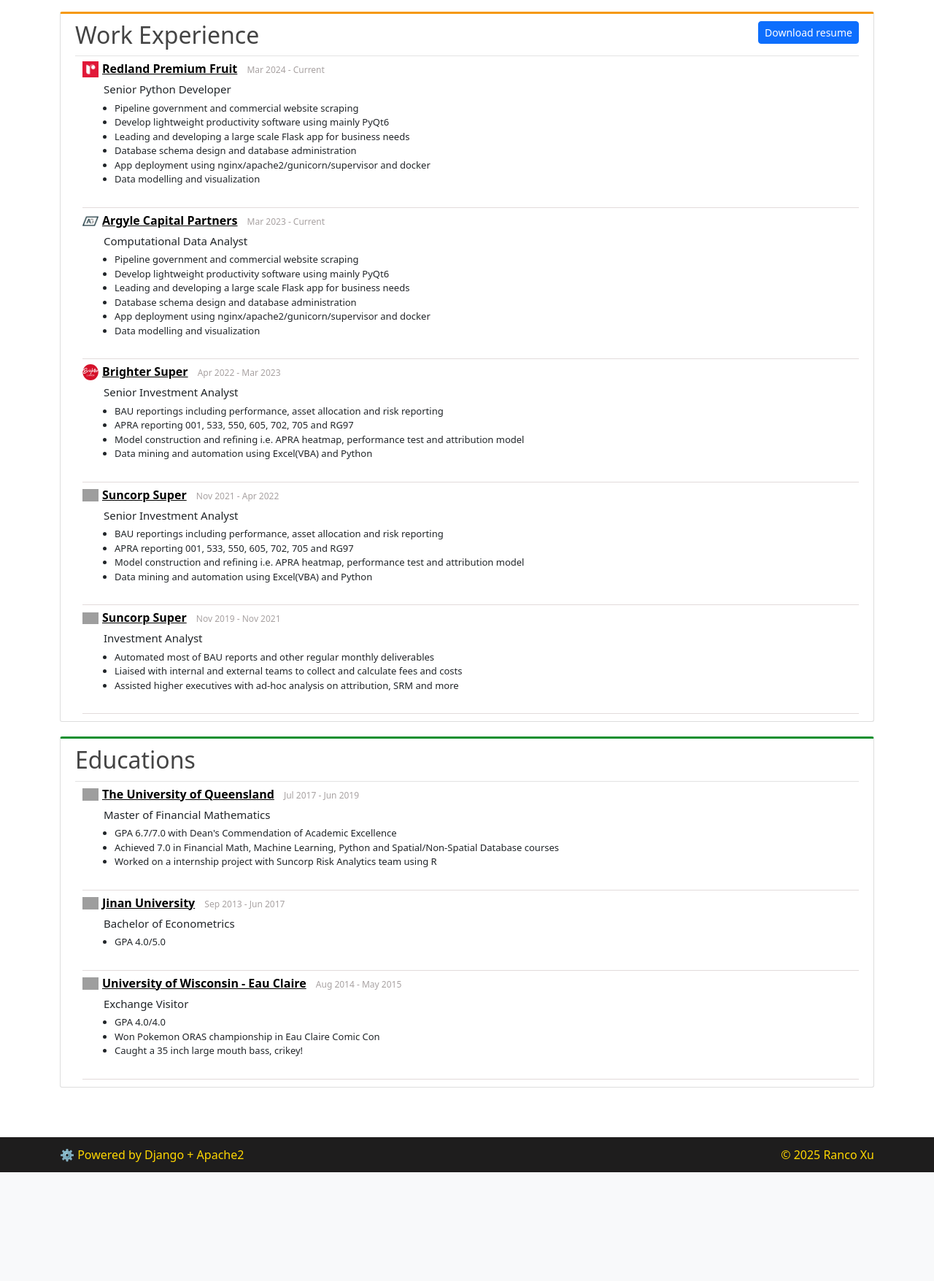
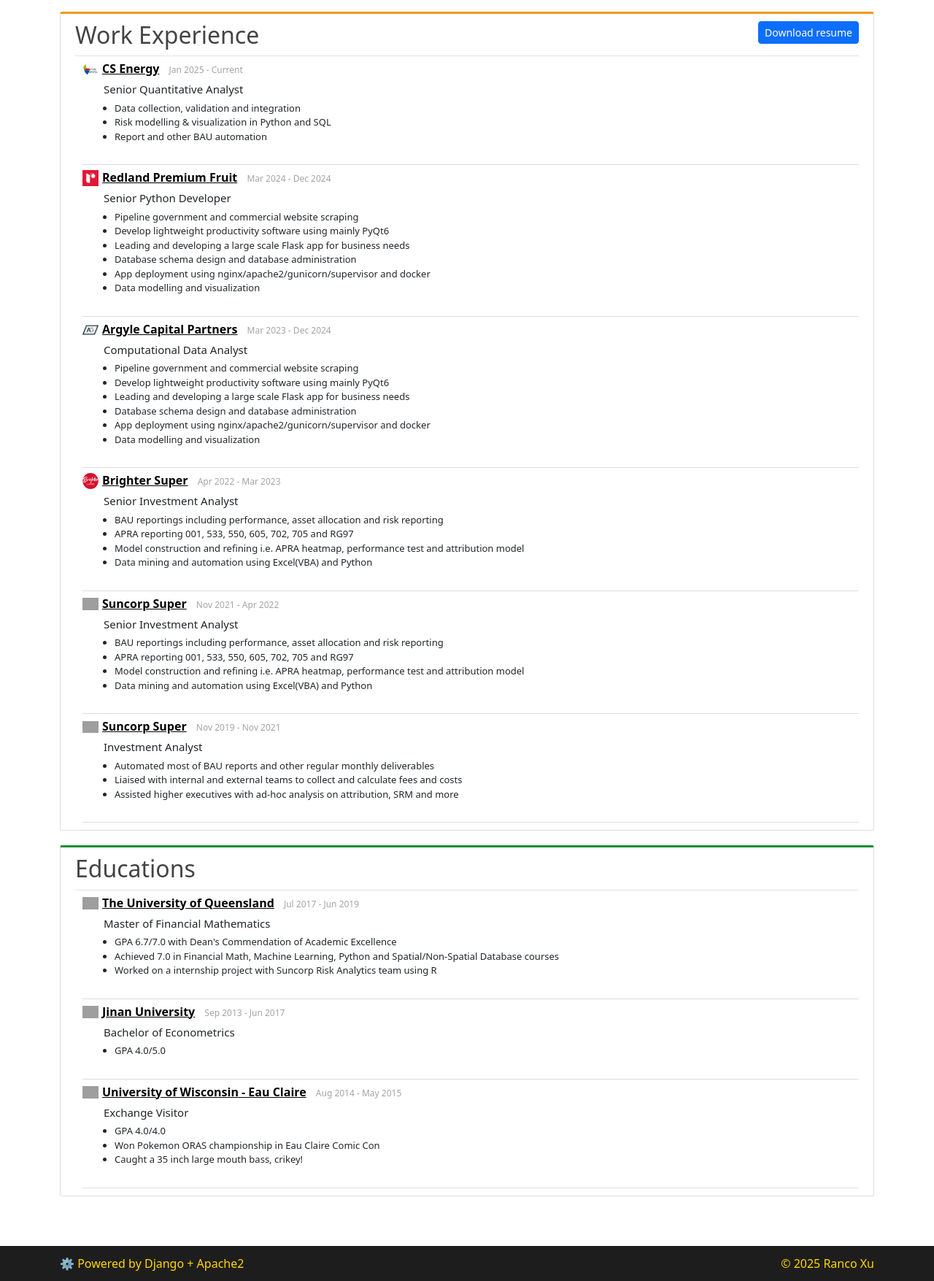
Before and after one commit to RancoX/My_Website, a Django app: page /portfolio/ in a window 1280 px wide. Shown: the part 63-1818 px from the top of the page at 73% size. Before the commit the page ends 1669 px from the top, so only its background shows below. Run offline with Django 4.2, Linux system fonts and the light colour scheme; parts of the project's set-up code (start-up, migrations or seed data) failed here and were passed over; grey boxes are pictures that could not be loaded.

Commit message:
added cs energy

```diff
--- a/blog/templates/blog/portfolio.html
+++ b/blog/templates/blog/portfolio.html
@@ -12,8 +12,21 @@
 
             <div class="job-des-wrapper">
                 <div class="icon-company-time">
+                    <img class="company-icon" src="{% get_media_prefix %}cs_energy.jpg" alt="">
+                    <p class="company-name"><a style="color: black;" href="https://www.csenergy.com.au/" target="_blank">CS Energy</a><span class="incumbent-time"> Jan 2025 - Current</span></p>
+                </div>
+                <p class="job-title">Senior Quantitative Analyst</p>
+                <ul>
+                    <li class="miserable-job-contents">Data collection, validation and integration</li>
+                    <li class="miserable-job-contents">Risk modelling & visualization in Python and SQL</li>
+                    <li class="miserable-job-contents">Report and other BAU automation</li>
+                </ul>
+            </div>
+
+		    <div class="job-des-wrapper">
+                    <div class="icon-company-time">
                         <img class="company-icon" src="{% get_media_prefix %}rpf.png" alt="">
-			<p class="company-name"><a style="color: black;" href="https://www.redlandfruit.com.au/" target="_blank">Redland Premium Fruit</a><span class="incumbent-time"> Mar 2024 - Current</span></p>
+                    <p class="company-name"><a style="color: black;" href="https://www.redlandfruit.com.au/" target="_blank">Redland Premium Fruit</a><span class="incumbent-time"> Mar 2024 - Dec 2024</span></p>
                     </div>
                     <p class="job-title">Senior Python Developer</p>
                     <ul>
@@ -30,7 +43,7 @@
 		        <div class="job-des-wrapper">
                     <div class="icon-company-time">
                         <img class="company-icon" src="{% get_media_prefix %}argyle_logo.jpeg" alt="">
-			<p class="company-name"><a style="color: black;" href="https://www.argylegroup.com.au/" target="_blank">Argyle Capital Partners</a><span class="incumbent-time"> Mar 2023 - Current</span></p>
+                    <p class="company-name"><a style="color: black;" href="https://www.argylegroup.com.au/" target="_blank">Argyle Capital Partners</a><span class="incumbent-time"> Mar 2023 - Dec 2024</span></p>
                     </div>
                     <p class="job-title">Computational Data Analyst</p>
                     <ul>
```
Also changed, not shown: media/cs_energy.jpg (added). Lines whose indentation alone changed are shown as unchanged.
